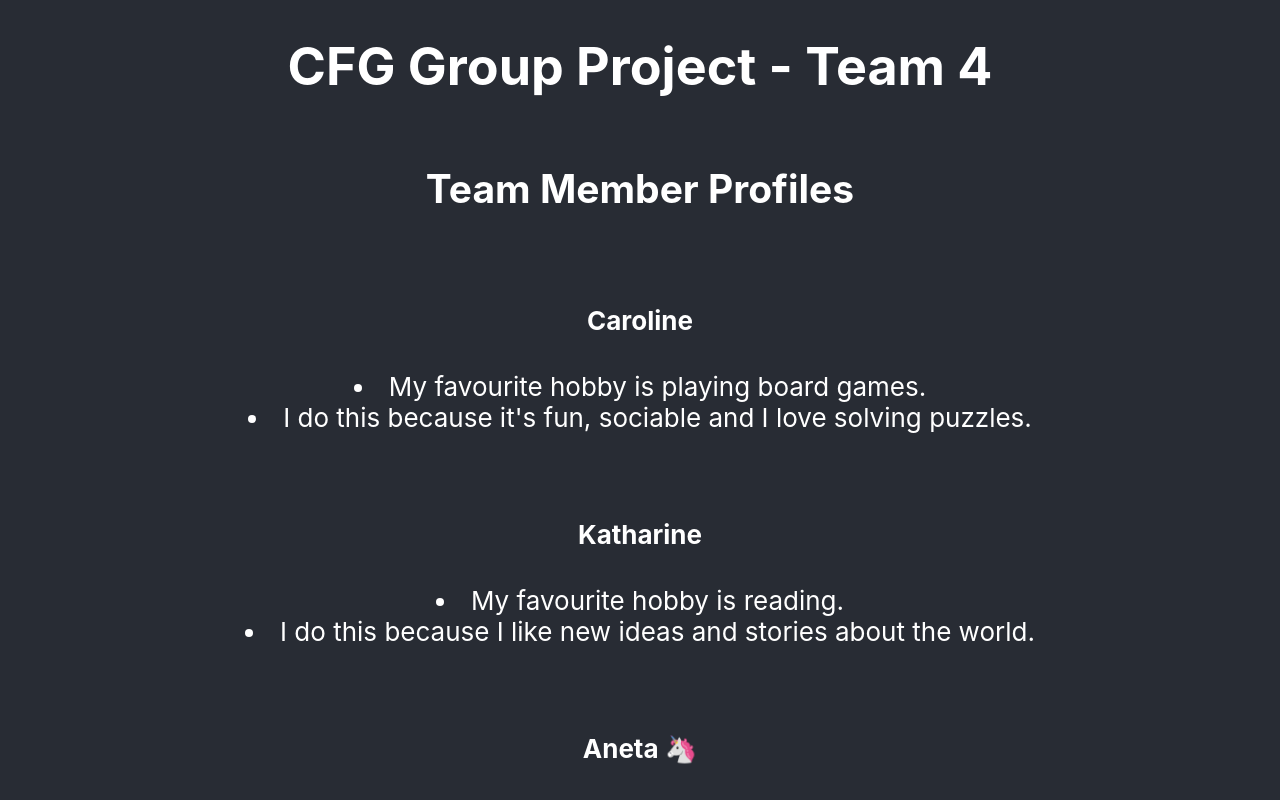
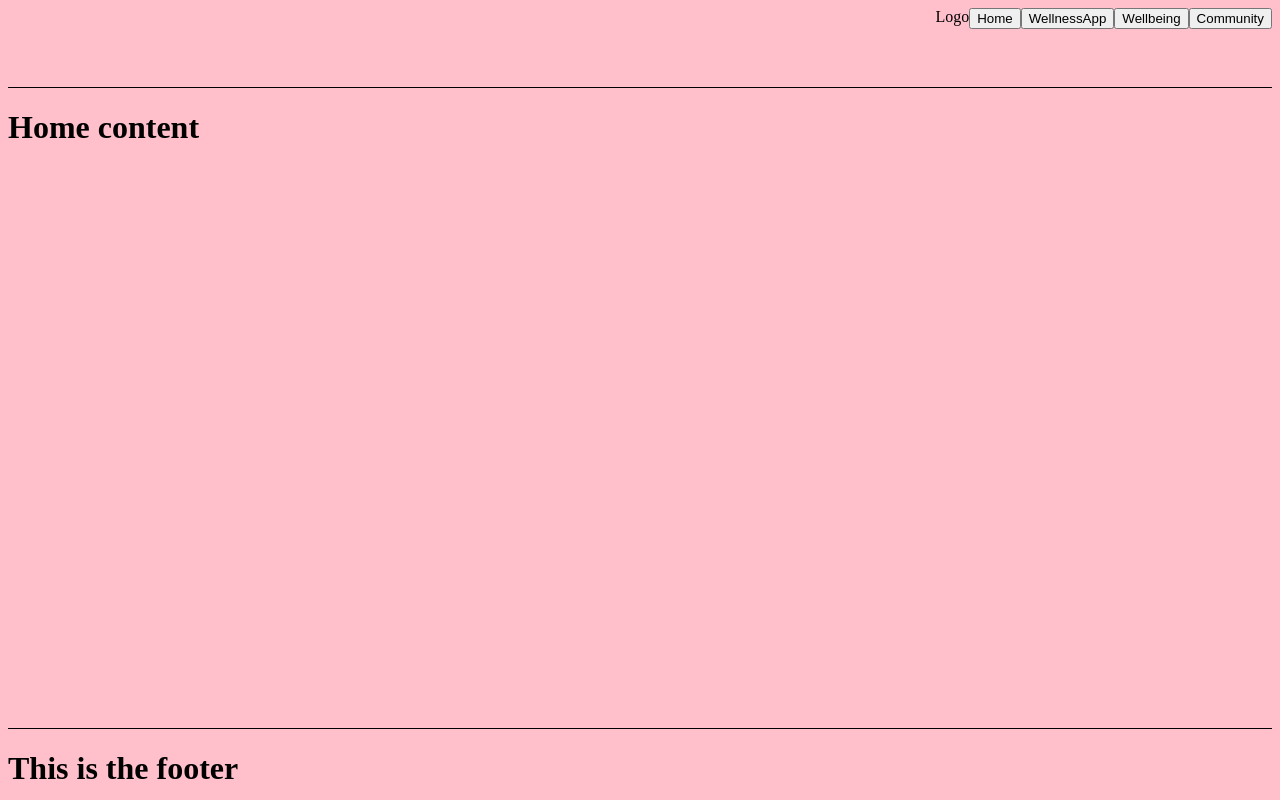
Before and after one commit to carolinenorris1/cfg_project, a React (Create React App) app in the folder wellbeing-app/: page / in a window 1280 px wide. Shown: the top 800 px of the page. Built offline with nearby package versions, Linux system fonts and the light colour scheme.

Commit message:
added react skeleton

```diff
--- /dev/null
+++ b/wellbeing-app/src/MainPage.js
@@ -0,0 +1,38 @@
+import React, { useState } from "react";
+import styles from "../src/globalStyles.module.css";
+import Header from "./components/Header";
+import Home from "../src/pages/Home";
+import Wellbeing from "../src/pages/Wellbeing";
+import WellnessApp from "../src/pages/WellnessApp";
+import Community from "../src/pages/Community";
+import MainSection from "../src/components/MainSection";
+import Footer from "../src/components/Footer";
+
+function MainPage() {
+  const [selectedPage, setSelectedPage] = useState("home");
+
+  const renderSelectedPage = () => {
+    switch (selectedPage) {
+      case "home":
+        return <Home />;
+      case "wellbeing":
+        return <Wellbeing />;
+      case "wellnessApp":
+        return <WellnessApp />;
+      case "community":
+        return <Community />;
+      default:
+        return null;
+    }
+  };
+
+  return (
+    <div className={styles["main-page"]}>
+      <Header setSelectedPage={setSelectedPage} />
+      <MainSection>{renderSelectedPage()}</MainSection>
+      <Footer setSelectedPage={setSelectedPage} />
+    </div>
+  );
+}
+
+export default MainPage;
--- /dev/null
+++ b/wellbeing-app/src/components/Footer.js
@@ -0,0 +1,11 @@
+import styles from "../globalStyles.module.css";
+
+function Footer() {
+  return (
+    <div className={styles["footer-container"]}>
+      <h1>This is the footer</h1>
+    </div>
+  );
+}
+
+export default Footer;
--- /dev/null
+++ b/wellbeing-app/src/components/Header.js
@@ -0,0 +1,20 @@
+import React from "react";
+import styles from "../globalStyles.module.css";
+
+function Header({ setSelectedPage }) {
+  return (
+    <div className={styles["header-container"]}>
+      <div>Logo</div>
+      <div className={styles["header-menu"]}>
+        <button onClick={() => setSelectedPage("home")}>Home</button>
+        <button onClick={() => setSelectedPage("wellnessApp")}>
+          WellnessApp
+        </button>
+        <button onClick={() => setSelectedPage("wellbeing")}>Wellbeing</button>
+        <button onClick={() => setSelectedPage("community")}>Community</button>
+      </div>
+    </div>
+  );
+}
+
+export default Header;
--- /dev/null
+++ b/wellbeing-app/src/components/MainSection.js
@@ -0,0 +1,8 @@
+import React from "react";
+import styles from "../globalStyles.module.css";
+
+function MainSection({ children }) {
+  return <div className={styles["main-section"]}>{children}</div>;
+}
+
+export default MainSection;
--- /dev/null
+++ b/wellbeing-app/src/globalStyles.module.css
@@ -0,0 +1,20 @@
+:root {
+  --app-height: 100%;
+  --app-width: 100%;
+  background-color: pink;
+}
+
+.main-page {
+  display: grid;
+  grid-template-rows: 10vh 80vh 10vh;
+}
+
+.header-container {
+  display: flex;
+  justify-content: end;
+  border-bottom: 1px solid;
+}
+
+.footer-container {
+  border-top: 1px solid;
+}
--- a/wellbeing-app/src/index.js
+++ b/wellbeing-app/src/index.js
@@ -1,13 +1,30 @@
-import React from 'react';
-import ReactDOM from 'react-dom/client';
-import './index.css';
-import App from './App';
-import reportWebVitals from './reportWebVitals';
+import React from "react";
+import ReactDOM from "react-dom/client";
+// import "./index.css"; //this is the default styling file from React
+// import App from './App'; this is the old page for HW
+import MainPage from "./MainPage"; /* this is the project MainPage */
+import styles from "./globalStyles.module.css";
 
-const root = ReactDOM.createRoot(document.getElementById('root'));
+import reportWebVitals from "./reportWebVitals";
+
+const root = ReactDOM.createRoot(document.getElementById("root"));
+//a function for always setting the size of the page according to the browser's window
+const appSize = () => {
+  const doc = document.documentElement;
+  doc.style.setProperty(" — app-height", `${window.innerHeight}px`);
+  doc.style.setProperty(" — app-width", `${window.innerWidth}px`);
+};
+window.addEventListener("resize", appSize);
+appSize();
+
+// this one starts the website with new MainPage.js file instead of the old HW file App.js
 root.render(
   <React.StrictMode>
-    <App />
+    {
+      /* <App />
+       */
+      <MainPage className={styles["main-page"]} />
+    }
   </React.StrictMode>
 );
 
--- /dev/null
+++ b/wellbeing-app/src/pages/Community.js
@@ -0,0 +1,10 @@
+// import styles from "../globalStyles.module.css";
+
+function Community() {
+  return (
+    <div>
+      <h1>Community content</h1>
+    </div>
+  );
+}
+export default Community;
--- /dev/null
+++ b/wellbeing-app/src/pages/Home.js
@@ -0,0 +1,10 @@
+// import styles from "../globalStyles.module.css";
+
+function Home() {
+  return (
+    <div>
+      <h1>Home content</h1>
+    </div>
+  );
+}
+export default Home;
--- /dev/null
+++ b/wellbeing-app/src/pages/Wellbeing.js
@@ -0,0 +1,10 @@
+import styles from "../globalStyles.module.css";
+
+function Wellbeing() {
+  return (
+    <div>
+      <h1>Wellbeing content</h1>
+    </div>
+  );
+}
+export default Wellbeing;
--- /dev/null
+++ b/wellbeing-app/src/pages/WellnessApp.js
@@ -0,0 +1,10 @@
+// import styles from "../globalStyles.module.css";
+
+function WellnessApp() {
+  return (
+    <div>
+      <h1>WellnessApp content</h1>
+    </div>
+  );
+}
+export default WellnessApp;
```
Also changed, not shown: 1 other file (tests, documents, lock files or other folders).
